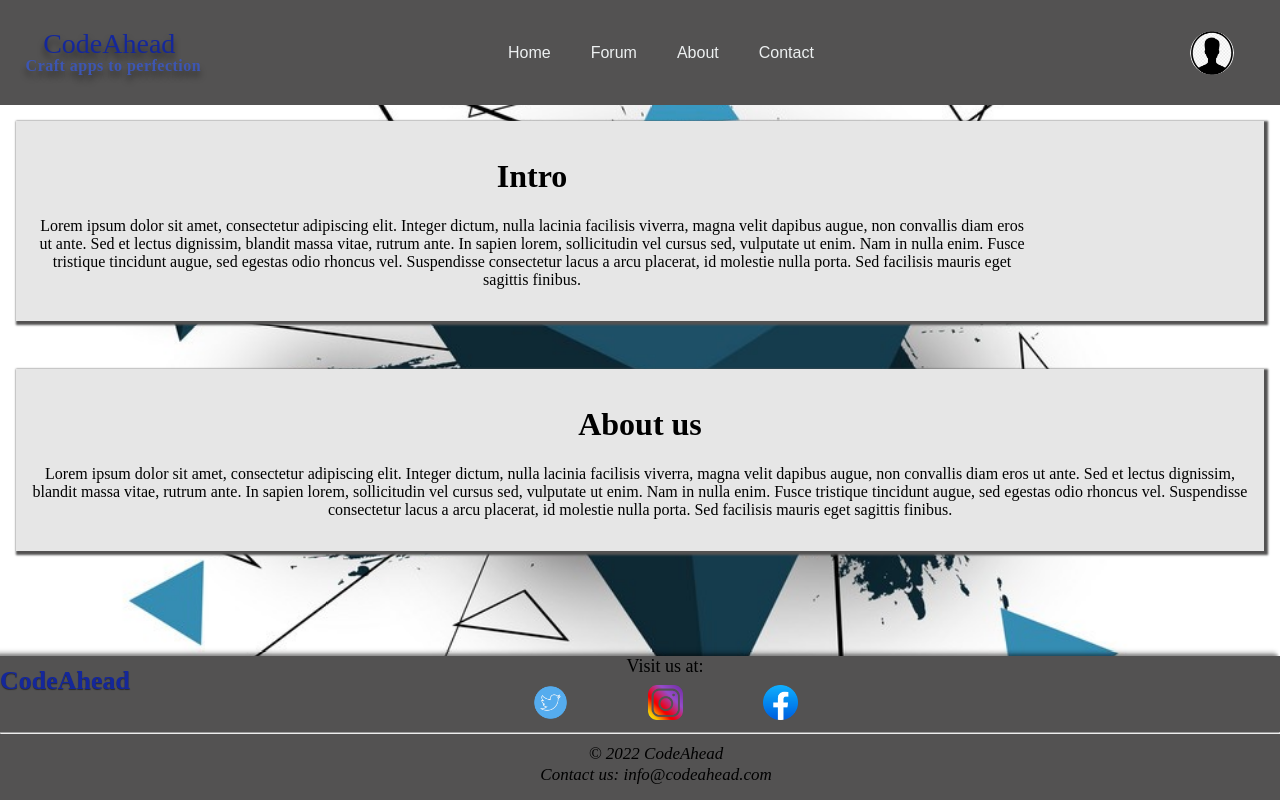
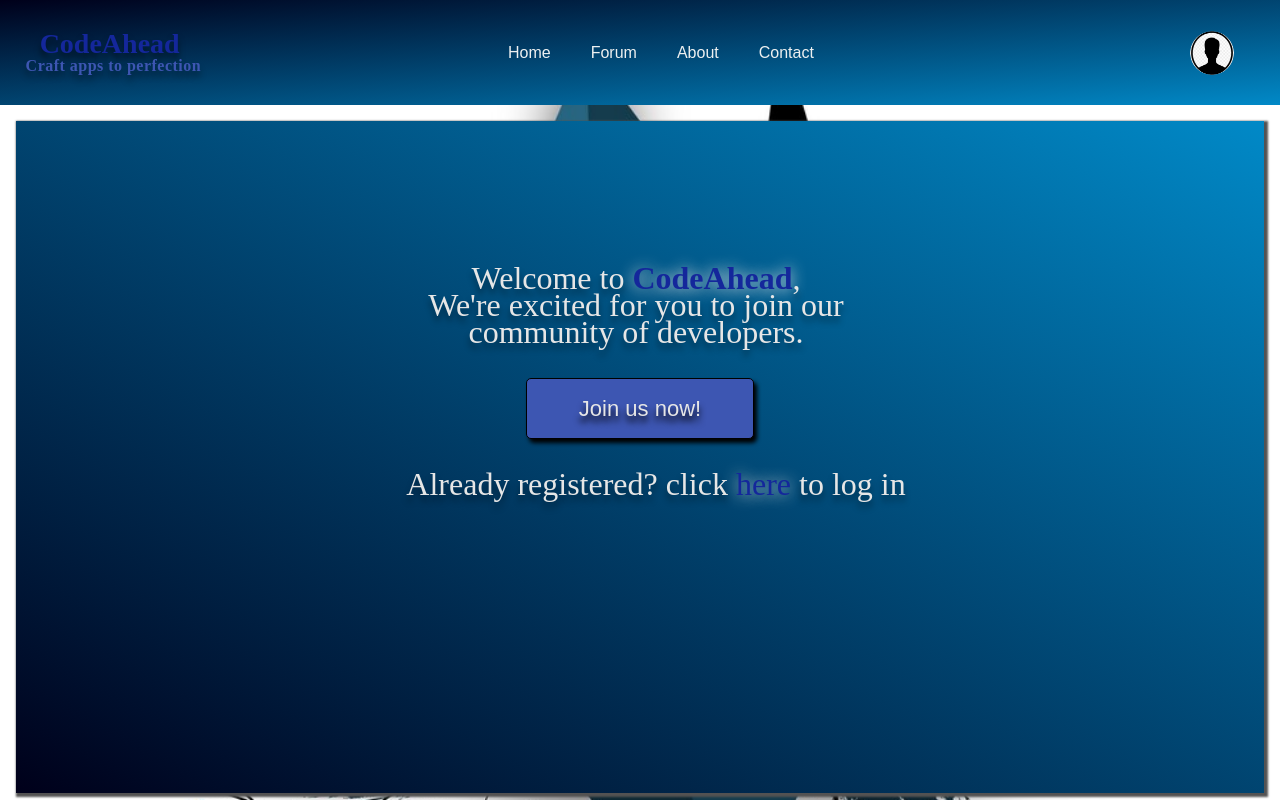
Before and after one commit to abdallah0100/codeAhead, a React (Create React App) app: page / in a window 1280 px wide. Shown: the top 800 px of the page. Built offline with nearby package versions, Linux system fonts and the light colour scheme.

Commit message:
added an intro section

```diff
--- a/src/components/header/headerDesign.css
+++ b/src/components/header/headerDesign.css
@@ -9,7 +9,7 @@ header * {
     justify-content: space-between;
     align-items: center;
     padding: 30px 10%;
-    background-color: #535252;
+    background-image: linear-gradient(to bottom right, rgba(0,0,26,255), rgba(1,137,199,255));
   }
   header img{
     width: 44px;
@@ -21,11 +21,11 @@ header * {
   }
 
   header img:hover{
-    box-shadow: 0 5px 15px #3d56b2;
+    box-shadow: 0 5px 15px #e6e6e6;
   }
 
   .glow{
-    box-shadow: 0 5px 15px #3d56b2;
+    box-shadow: 0 5px 15px #e6e6e6;
     cursor: auto;
   }
 
@@ -46,7 +46,8 @@ header * {
     line-height: 27px;
     font-size: 28px;
     text-shadow: 0px 6px 6px rgba(0, 0, 0, 0.5);
-    margin-left: 10%;
+    margin-left: 8%;
+    font-weight: bold;
 }
 
 .motto{
--- a/src/components/header/navbar/NavBar.jsx
+++ b/src/components/header/navbar/NavBar.jsx
@@ -3,7 +3,7 @@ function NavBar(){
     return (
         <nav>
             <ul className='nav_links'>
-                <li><a href='/#'>Home</a></li>
+                <li><a href='/#home'>Home</a></li>
                 <li><a href='/#'>Forum</a></li>
                 <li><a href='/#about'>About</a></li>
                 <li><a href='/#'>Contact</a></li>
--- a/src/components/home/Intro.jsx
+++ b/src/components/home/Intro.jsx
@@ -1,14 +1,11 @@
 function Intro(){
     return(
-    <div className="content_block">
-        <h1>Intro</h1>
-        <p>Lorem ipsum dolor sit amet, consectetur adipiscing elit.
-             Integer dictum, nulla lacinia facilisis viverra, magna velit dapibus augue, non convallis diam eros ut ante.
-              Sed et lectus dignissim, blandit massa vitae, rutrum ante.
-               In sapien lorem, sollicitudin vel cursus sed, vulputate ut enim.
-                Nam in nulla enim. Fusce tristique tincidunt augue, sed egestas odio rhoncus vel.
-                 Suspendisse consectetur lacus a arcu placerat, id molestie nulla porta.
-                  Sed facilisis mauris eget sagittis finibus.</p>
+    <div className="content_block" id="home">
+        <p className="welcome_msg">Welcome to <label className="website_name">CodeAhead</label>, <br />
+        We're excited for you to join our<br />
+        community of developers.</p>
+        <button className="joinUs_btn">Join us now!</button>
+        <p className="welcome_msg register_msg">Already registered? click <a href="/#">here</a> to log in</p>
 
     </div>);
 }
--- a/src/components/home/homeStyles.css
+++ b/src/components/home/homeStyles.css
@@ -1,7 +1,55 @@
 .content_block{
     padding: 1rem;
-    background-color: #e6e6e6;
+    background-image: linear-gradient(to top right, rgba(0,0,26,255), rgba(1,137,199,255));
     text-align: center;
     margin-bottom: 3rem;
     box-shadow: 2px 2px 2px 2px #535252;
 }
+
+#home {
+    height: 80vh;
+}
+
+.welcome_msg{
+    font-size: 32px;
+    line-height: 27px;
+    color: #e6e6e6;
+    text-shadow: 0px 6px 6px rgba(0, 0, 0, 0.4);
+
+    margin-left: 13rem;
+    margin-top: 8rem;
+}
+.website_name{
+    color: #14279b;
+    font-weight: bold;
+    text-shadow: 0px 0.5px 15px #e6e6e6;
+}
+
+.joinUs_btn{
+    background: #3d56b2;
+    border: 1px solid #000000;
+    text-shadow: 0px 6px 6px rgba(0, 0, 0, 2);
+    box-shadow: 3px 4px 4px rgba(0, 0, 0, 1.5);
+    width: 228px;
+    height: 61px;
+    box-sizing: border-box;
+    font-size: 22px;
+    line-height: 27px;
+    border-radius: 5px;
+
+    color: #e6e6e6;
+    cursor: pointer;
+}
+
+.joinUs_btn:hover{
+    box-shadow: inset 0 0 10px #000000;
+}
+.register_msg{
+    margin-right: 11rem;
+    margin-top: 2rem;
+}
+.register_msg a{
+    text-decoration: none;
+    color: #14279b;
+    text-shadow: 0px 0.5px 15px #e6e6e6;
+}
--- a/src/main.css
+++ b/src/main.css
@@ -23,6 +23,6 @@ html,body{
     height: 9rem;
     bottom: 0;
     text-align: center;
-    background: #535252;
+    background-image: linear-gradient(to top right, rgba(0,0,26,255), rgba(1,137,199,255));
     box-shadow: -4px -4px 4px rgba(0, 0, 0, 0.25), -2px -2px 2px rgba(0, 0, 0, 0.25);
 }
```
Also changed, not shown: public/images/landing/intro_bg.jpg (added).
